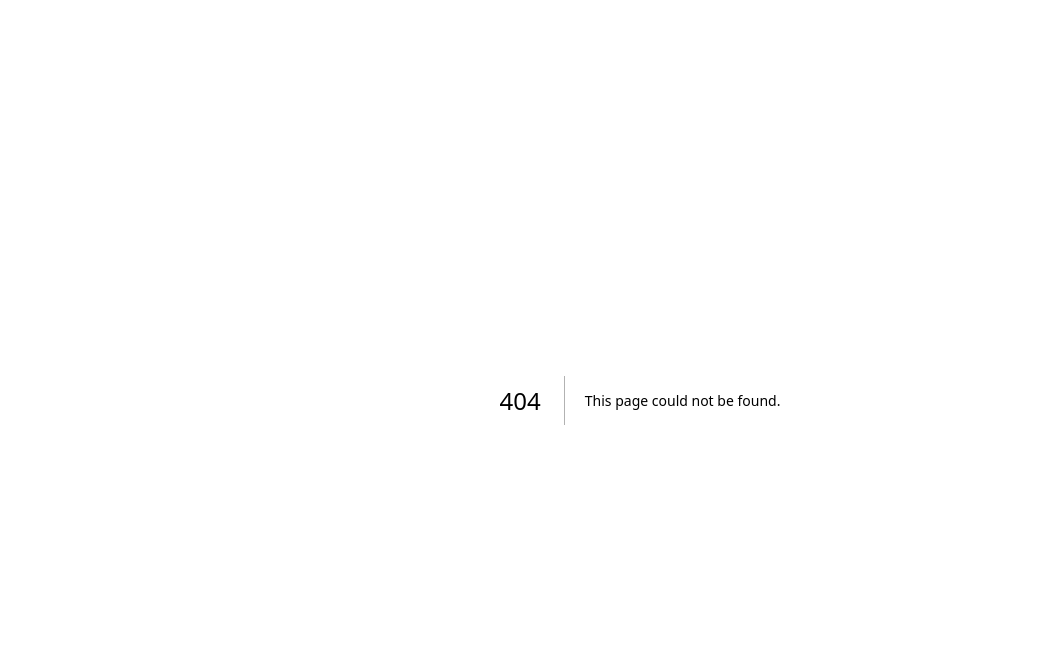
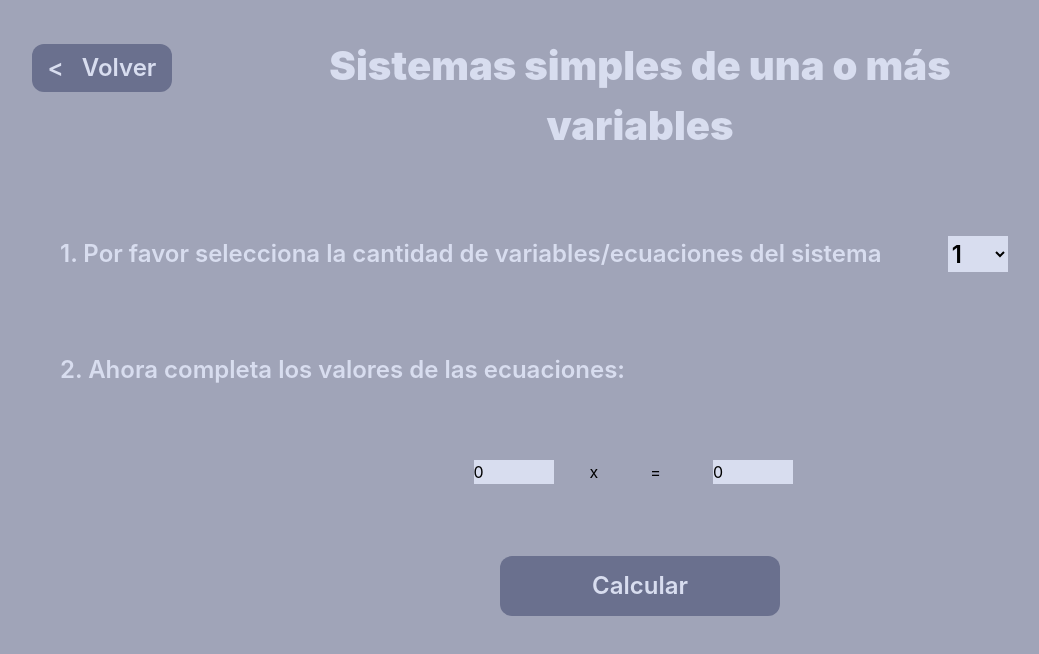
Before and after one commit to pipeotal89/Algebra-Calculator, a Next.js app: page /pages/sistemas-multivariable in a window 1280 px wide. Before the commit this address had no page. Shown: the top 654 px of the page, without its empty margins (0-1039 px from the left). Built offline with nearby package versions, Linux system fonts and the light colour scheme.

Commit message:
Created logic and interface for second operation

```diff
--- /dev/null
+++ b/app/components/multivariable-ecuation.tsx
@@ -0,0 +1,93 @@
+"use client";
+
+import "../globals.css";
+import { useState } from "react";
+const math = require("mathjs");
+
+interface MultiVariableEcuationProps extends React.PropsWithChildren {
+  selected: number;
+  updateVariable: Function;
+  matrix: Array<Array<number>>;
+  constants: Array<number>;
+  position: number;
+}
+
+export default function MultivariableEcuation({
+  selected,
+  updateVariable,
+  matrix,
+  constants,
+  position,
+}: MultiVariableEcuationProps) {
+  function updateArray(e, pos, index) {
+    updateVariable(e, pos, index);
+  }
+
+  return (
+    <div className="w-full md:py-10 py-2 flex md:flex-row flex-col justify-center items-center">
+      <div className="flex flex-row my-3">
+        <div className="flex justify-center lg:mx-8 md:mx-5 mx-3">
+          <label>
+            <input
+              className="bg-main-500 lg:w-20 md:w-15 w-15"
+              value={matrix[position][0]}
+              onChange={(e) => updateArray(e, position, 0)}
+            />
+            &nbsp; &nbsp; &nbsp; &nbsp; x
+          </label>
+        </div>
+        <div className="flex justify-center lg:mx-5 md:mx-2 mx-5">
+          {selected == 1 ? "=" : "+"}
+        </div>
+      </div>
+      {selected >= 2 ? (
+        <div className="flex flex-row my-3">
+          <div className="flex justify-center lg:mx-8 md:mx-5 mx-3">
+            <label>
+              <input
+                className="bg-main-500 lg:w-20 md:w-15 w-15"
+                value={matrix[position][1]}
+                onChange={(e) => updateArray(e, position, 1)}
+              />
+              &nbsp; &nbsp; y
+            </label>
+          </div>
+          <div className="flex justify-center lg:mx-5 md:mx-2 mx-5">
+            {selected == 2 ? "=" : "+"}
+          </div>
+        </div>
+      ) : (
+        ""
+      )}
+      {selected >= 3 ? (
+        <div className="flex flex-row my-3">
+          <div className="flex justify-center lg:mx-8 md:mx-5 mx-3">
+            <label>
+              <input
+                className="bg-main-500 lg:w-20 md:w-15 w-15"
+                value={matrix[position][2]}
+                onChange={(e) => updateArray(e, position, 2)}
+              />
+              &nbsp; &nbsp; z
+            </label>
+          </div>
+          <div className="flex justify-center lg:mx-5 md:mx-2 mx-5">=</div>
+        </div>
+      ) : (
+        ""
+      )}
+      <div className="flex flex-row my-3">
+        <div className="flex justify-center lg:mx-8 md:mx-5 mx-2">
+          <label>
+            <input
+              className="bg-main-500 lg:w-20 md:w-15 w-15"
+              value={constants[position]}
+              onChange={(e) => updateArray(e, position, 3)}
+            />
+            &nbsp; &nbsp;
+          </label>
+        </div>
+      </div>
+    </div>
+  );
+}
--- a/app/page.tsx
+++ b/app/page.tsx
@@ -3,7 +3,7 @@ import ClickableBox from "./components/clickable-box";
 
 const operations = [
   ["Valores de X en un Polinomio", "/valores-de-x-en-polinomio"],
-  ["Sistemas simples de dos variables", "/sistemas-dos-variables"],
+  ["Sistemas simples de una o más variables", "/sistemas-multivariable"],
   ["Reemplazar variable en una función", "/reemplazar-variable"],
   ["Simplificar ecuaciones de una variable", "simplificar-ecuacion"],
   ["Graficar una función de una variable", "graficar-funcion"],
--- /dev/null
+++ b/app/pages/sistemas-multivariable/page.tsx
@@ -0,0 +1,168 @@
+"use client";
+
+import "../../globals.css";
+import BackButton from "../../components/back-button";
+import { useState } from "react";
+import MultivariableEcuation from "../../components/multivariable-ecuation";
+const math = require("mathjs");
+
+export default function SecondOperation() {
+  const [selected, setSelected] = useState(1);
+  const [matrix, setMatrix] = useState([
+    [0, 0, 0],
+    [0, 0, 0],
+    [0, 0, 0],
+  ]);
+  const [constants, setConstants] = useState([0, 0, 0]);
+  const [result, setResult] = useState(Array<Array<number>>());
+  const [resultVis, setResultVis] = useState(false);
+  const [errorMsgVis, setErrorMsgVis] = useState(false);
+  const handleChange = (e) => {
+    setSelected(e.target.value);
+    setMatrix([
+      [0, 0, 0],
+      [0, 0, 0],
+      [0, 0, 0],
+    ]);
+    setConstants([0, 0, 0]);
+    setResultVis(false);
+  };
+  const listResult = result.map((r, index) => (
+    <li
+      key={index}
+      className="w-full py-2 justify-center text-center font-general lg:text-button md:text-buttonmd text-buttonsm text-main-500"
+    >
+      {(() => {
+        if (index <= selected - 1) {
+          switch (index) {
+            case 0:
+              return `x = ${r[0].toFixed(2).replace(/[.,]00$/, "")}`;
+            case 1:
+              return `y = ${r[0].toFixed(2).replace(/[.,]00$/, "")}`;
+            case 2:
+              return `z = ${r[0].toFixed(2).replace(/[.,]00$/, "")}`;
+            default:
+              return `Test`;
+          }
+        }
+      })()}
+    </li>
+  ));
+
+  function calculateResult() {
+    setResult(math.lusolve(matrix, constants));
+    setResultVis(true);
+    console.log(result);
+  }
+
+  function updateVariable(e, pos, index) {
+    if (index == 3) {
+      setConstants((oldConstants) => {
+        const newConstants = [...oldConstants];
+        newConstants[pos] = e.target.value;
+        return newConstants;
+      });
+    } else {
+      setMatrix((oldMatrix) => {
+        const newMatrix = [...oldMatrix];
+        newMatrix[pos][index] = e.target.value;
+        return newMatrix;
+      });
+    }
+  }
+
+  return (
+    <div className="w-full min-h-screen bg-secondary-500">
+      <div className="w-full py-5 px-5">
+        <div className="flex md:flex-row flex-col pb-5">
+          <div className="w-1/5">
+            <BackButton />
+          </div>
+          <div className="md:w-3/5 w-full">
+            <h1 className="pt-4 text-center font-general text-titlesm lg:text-title md:text-titlemd text-main-500">
+              Sistemas simples de una o más variables
+            </h1>
+          </div>
+          <div className="w-1/5"></div>
+        </div>
+        <div className="md:pl-10 w-full md:py-15 py-5 flex justify-left md:flex-row flex-col">
+          <h1 className="text-center font-general lg:text-button md:text-buttonmd sm:text-buttonsm text-main-500">
+            1. Por favor selecciona la cantidad de variables/ecuaciones del
+            sistema &nbsp; &nbsp; &nbsp;
+          </h1>
+          <div className="md:w-30 w-full flex justify-center">
+            <select
+              name="selectedFruit"
+              className="text-button border-none bg-main-500 w-15"
+              value={selected}
+              onChange={(e) => handleChange(e)}
+            >
+              <option>1</option>
+              <option>2</option>
+              <option>3</option>
+            </select>
+          </div>
+        </div>
+        <div className="md:pl-10 w-full py-5 flex justify-left">
+          <h1 className="text-center font-general lg:text-button md:text-buttonmd sm:text-buttonsm text-main-500">
+            2. Ahora completa los valores de las ecuaciones:
+          </h1>
+        </div>
+        <MultivariableEcuation
+          selected={selected}
+          updateVariable={updateVariable}
+          matrix={matrix}
+          position={0}
+          constants={constants}
+        />
+        {selected >= 2 ? (
+          <MultivariableEcuation
+            selected={selected}
+            updateVariable={updateVariable}
+            matrix={matrix}
+            position={1}
+            constants={constants}
+          />
+        ) : (
+          ""
+        )}
+        {selected >= 3 ? (
+          <MultivariableEcuation
+            selected={selected}
+            updateVariable={updateVariable}
+            matrix={matrix}
+            position={2}
+            constants={constants}
+          />
+        ) : (
+          ""
+        )}
+        <div className="w-full py-5 flex justify-center">
+          <button
+            className="h-15 w-70 px-8 rounded-xl text-left bg-secondary-700 hover:bg-secondary-900 cursor-pointer"
+            onClick={calculateResult}
+          >
+            <p className="text-center font-general text-button text-main-500">
+              Calcular
+            </p>
+          </button>
+        </div>
+        <div
+          className={`${resultVis ? "" : "hidden"} w-full py-5 justify-center`}
+        >
+          <h1 className="text-center font-general lg:text-button md:text-buttonmd text-buttonsm text-main-500">
+            Los valores de las variables para el polinomio ingresado son:
+          </h1>
+          <ul className="w-full py-5 justify-center">{listResult}</ul>
+        </div>
+        <div
+          className={`${errorMsgVis ? "" : "hidden"} w-full py-5 justify-center`}
+        >
+          <h1 className="text-center font-general lg:text-button md:text-buttonmd text-buttonsm text-main-500">
+            Error. Al menos un valor acompañado de X debería ser diferente de 0
+          </h1>
+        </div>
+      </div>
+    </div>
+  );
+}
```
